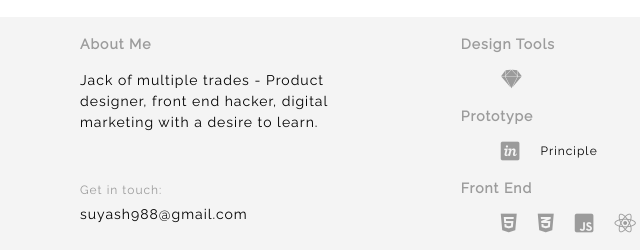
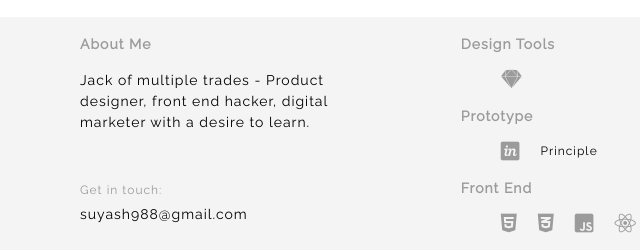
Before and after one commit to su988/su988.github.io, a plain HTML site: page drops.html in a window 1280 px wide. Shown: the part 6997-7247 px from the top of the page, 16-656 px from the left. Drawn offline with nearby package versions, Linux system fonts and the light colour scheme; some icons are missing.

Commit message:
footer - about me

```diff
--- a/drops.html
+++ b/drops.html
@@ -137,7 +137,7 @@
           <div>
             <p class="about" style="font-size: 14px; line-height: 1.5;">
               Jack of multiple trades - Product designer, front end hacker,
-              digital marketing with a desire to learn.
+              digital marketer with a desire to learn.
             </p>
             <p class="about email-text">Get in touch:</p>
             <br>
```
Also changed, not shown: index.html (+1 -1 lines), lookie.html (+1 -1 lines), med.html (+1 -1 lines).
